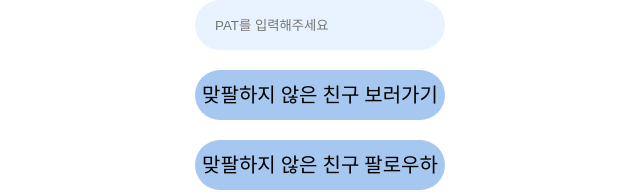
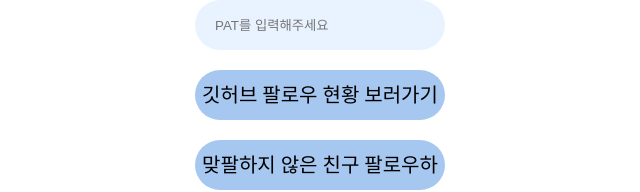
Before and after one commit to 22webs/handsome-n-pretty-kimseohyun, a React (Vite) app: page / in a window 1280 px wide. Shown: the part 230-422 px from the top of the page, without its empty margins (320-960 px from the left). Built offline with nearby package versions, Linux system fonts and the light colour scheme; a web font is replaced by a local one.

Commit message:
etc : 버튼 이름 변경

```diff
--- a/src/@pages/main.tsx
+++ b/src/@pages/main.tsx
@@ -25,7 +25,7 @@
       <St.Title>형그니와 지수수의 22웹스</St.Title>
       <St.Input type="text" placeholder="깃허브 유저 이름을 입력해주세요" onChange={handleInputUserName} />
       <St.Input type="text" placeholder="PAT를 입력해주세요" onChange={handleInputPAT} />
-      <St.Button onClick={() => handleMoveToPage('/get')}>맞팔하지 않은 친구 보러가기</St.Button>
+      <St.Button onClick={() => handleMoveToPage('/get')}>깃허브 팔로우 현황 보러가기</St.Button>
       <St.Button onClick={() => handleMoveToPage('/put')}>맞팔하지 않은 친구 팔로우하기</St.Button>
     </St.MainWrapper>
   );
```
